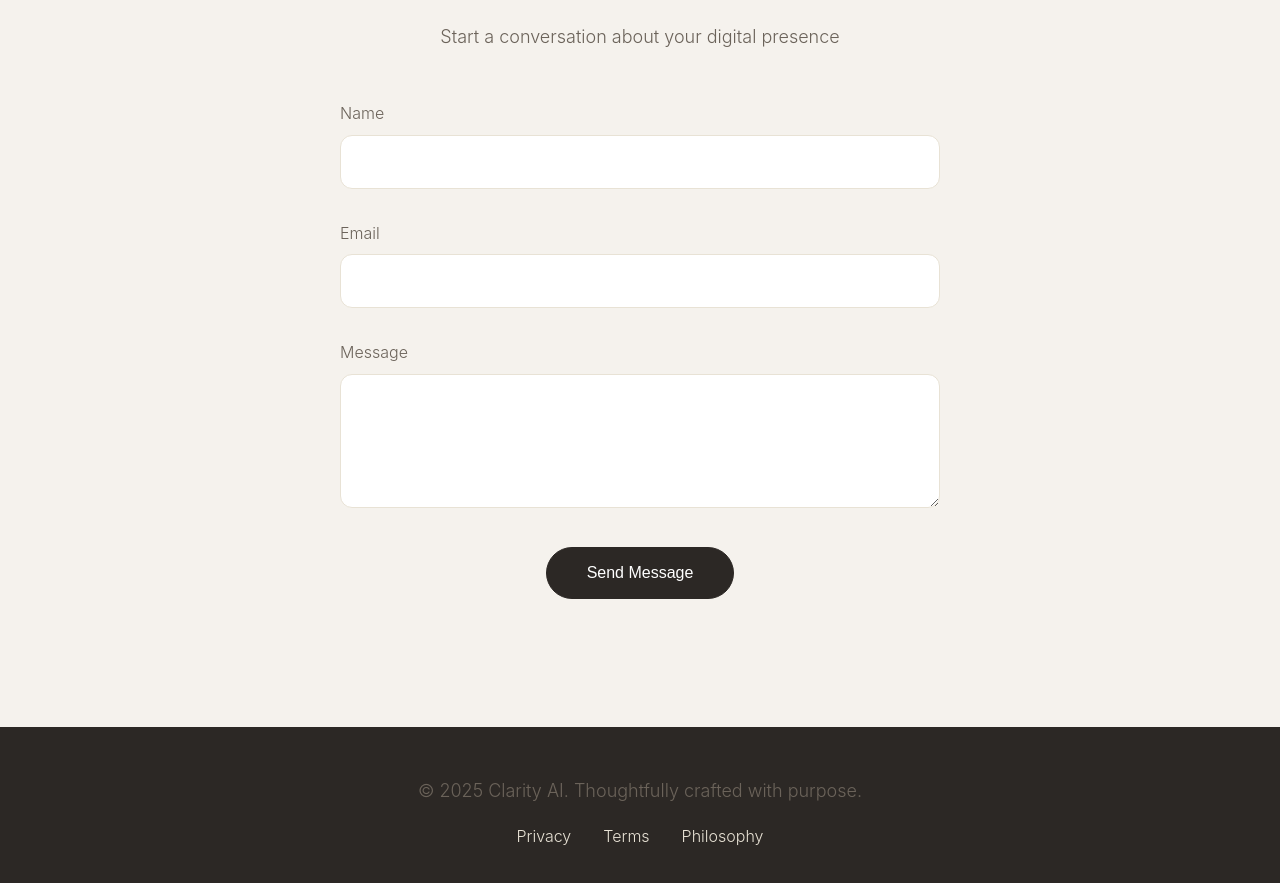
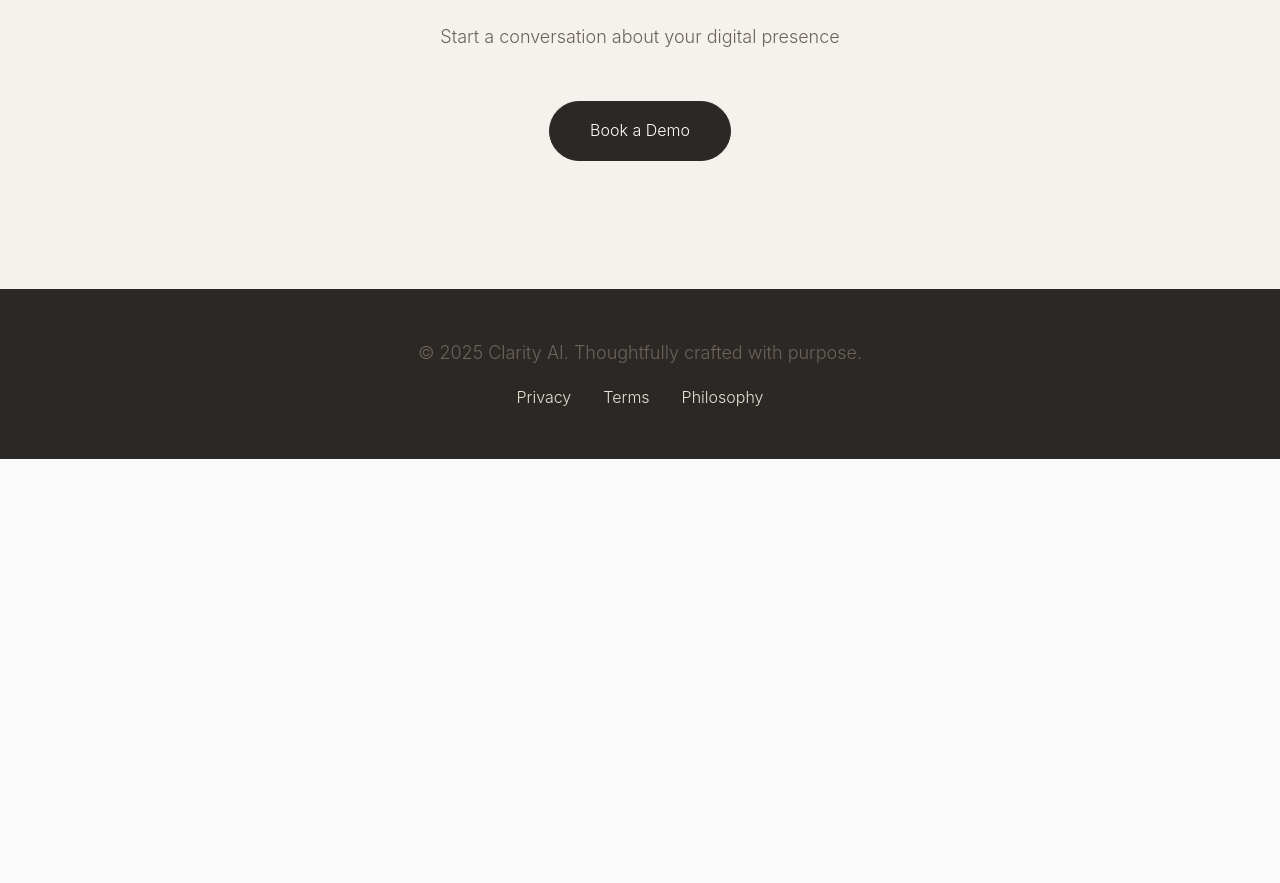
Before and after one commit to RanaBurhan333/ai-seo-marketing-agency, a website: page index.html in a window 1280 px wide. Shown: the part 3420-4303 px from the top of the page. After the commit the page ends 3879 px from the top, so only its background shows below. Drawn offline with Linux system fonts and the light colour scheme.

Commit message:
Update index.html

```diff
--- a/index.html
+++ b/index.html
@@ -589,21 +589,9 @@
         <div class="container">
             <h2>Let's Create Something Beautiful</h2>
             <p>Start a conversation about your digital presence</p>
-            <form class="contact-form">
-                <div class="form-group">
-                    <label for="name">Name</label>
-                    <input type="text" id="name" name="name" required>
-                </div>
-                <div class="form-group">
-                    <label for="email">Email</label>
-                    <input type="email" id="email" name="email" required>
-                </div>
-                <div class="form-group">
-                    <label for="message">Message</label>
-                    <textarea id="message" name="message" rows="5" required></textarea>
-                </div>
-                <button type="submit" class="btn">Send Message</button>
-            </form>
+            <div style="margin-top: 3rem;">
+                <a href="https://calendly.com/ranaburhan08/30min" target="_blank" class="btn">Book a Demo</a>
+            </div>
         </div>
     </section>
 
@@ -644,13 +632,6 @@
             }
         });
 
-        // Form submission
-        document.querySelector('.contact-form').addEventListener('submit', function(e) {
-            e.preventDefault();
-            alert('Thank you for your message. We will respond within 24 hours.');
-            this.reset();
-        });
-
         // Intersection Observer for fade-in animations
         const observerOptions = {
             threshold: 0.1,
```
